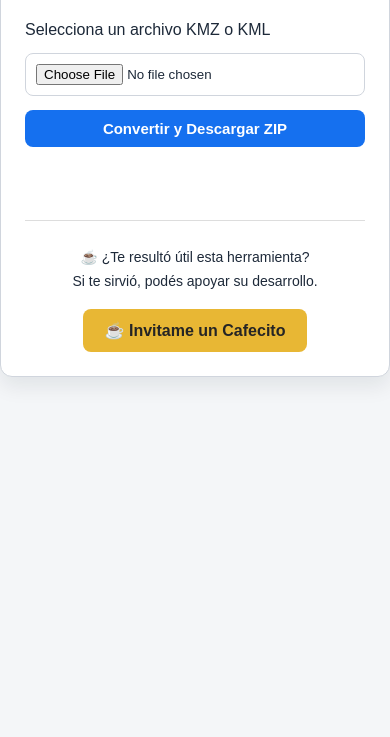
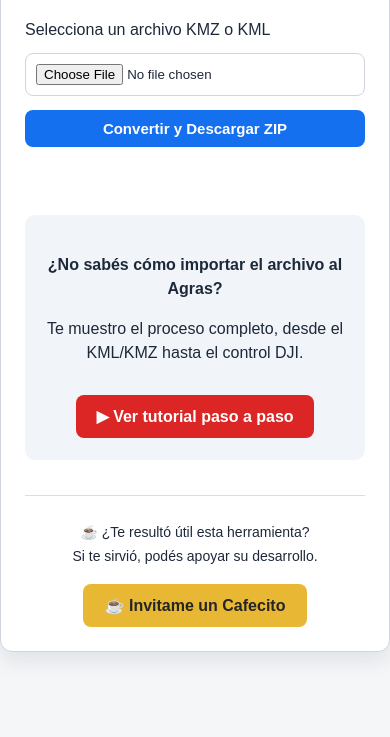
Before and after one commit to JoaquinAkerman/KML-and-KMZ-to-Shapefile, a website: page public/index.html in a window 390 px wide. Shown: the part 285-1022 px from the top of the page. Before the commit the page ends 844 px from the top, so only its background shows below. Drawn offline with Linux system fonts and the light colour scheme.

Commit message:
Add YouTube tutorial button to converter
- Add a YouTube tutorial button with a step-by-step KML/KMZ to DJI Agras workflow.
- Add a dedicated tutorial section with responsive styling.
- Update page title to include DJI Agras T50 and T100.
- Keep the converter and Cafecito support section unchanged.

```diff
--- a/public/index.html
+++ b/public/index.html
@@ -4,12 +4,12 @@
   <head>
     <meta charset="UTF-8" />
     <meta name="viewport" content="width=device-width, initial-scale=1.0" />
-    <title>KMZ/KML to Shapefile (Agras T50)</title>
+    <title>Convertidor KML/KMZ a Shapefile - DJI Agras</title>
     <link rel="stylesheet" href="./styles.css" />
   </head>
   <body>
     <main class="container">
-      <h1>Convertidor KMZ/KML a Shapefile (Agras T50)</h1>
+      <h1>Convertidor KMZ/KML a Shapefile (Agras T50 y T100)</h1>
       <p class="subtitle">Convierte KMZ o KML a shapefile compatible con Agras T50 y T100 en WGS 84 (EPSG:4326)</p>
 
       <form id="convertForm">
@@ -20,6 +20,21 @@
       </form>
 
       <p id="status" role="status" aria-live="polite"></p>
+
+      <!-- Tutorial de YouTube -->
+      <section class="tutorial">
+        <p class="tutorial-title">¿No sabés cómo importar el archivo al Agras?</p>
+        <p>Te muestro el proceso completo, desde el KML/KMZ hasta el control DJI.</p>
+
+        <a
+          href="https://www.youtube.com/watch?v=_mbIdHhBwsE"
+          target="_blank"
+          rel="noopener noreferrer"
+          class="tutorial-btn"
+        >
+          ▶ Ver tutorial paso a paso
+        </a>
+      </section>
 
       <!-- Apoyo voluntario -->
       <div class="cafecito">
--- a/public/styles.css
+++ b/public/styles.css
@@ -93,3 +93,40 @@ button:hover {
 .cafecito-btn:hover {
   background-color: #d5a62a;
 }
+
+
+
+/* Tutorial de YouTube */
+.tutorial {
+  text-align: center;
+  margin-top: 30px;
+  padding: 22px 16px;
+  background: #f1f5f9;
+  border-radius: 10px;
+}
+
+.tutorial-title {
+  font-weight: 600;
+  font-size: 16px;
+  margin-bottom: 8px;
+}
+
+.tutorial p {
+  line-height: 1.5;
+}
+
+.tutorial-btn {
+  display: inline-block;
+  margin-top: 14px;
+  padding: 12px 20px;
+  background: #dc2626;
+  color: #ffffff;
+  font-weight: 600;
+  text-decoration: none;
+  border-radius: 8px;
+  transition: background 0.2s;
+}
+
+.tutorial-btn:hover {
+  background: #b91c1c;
+}
```
